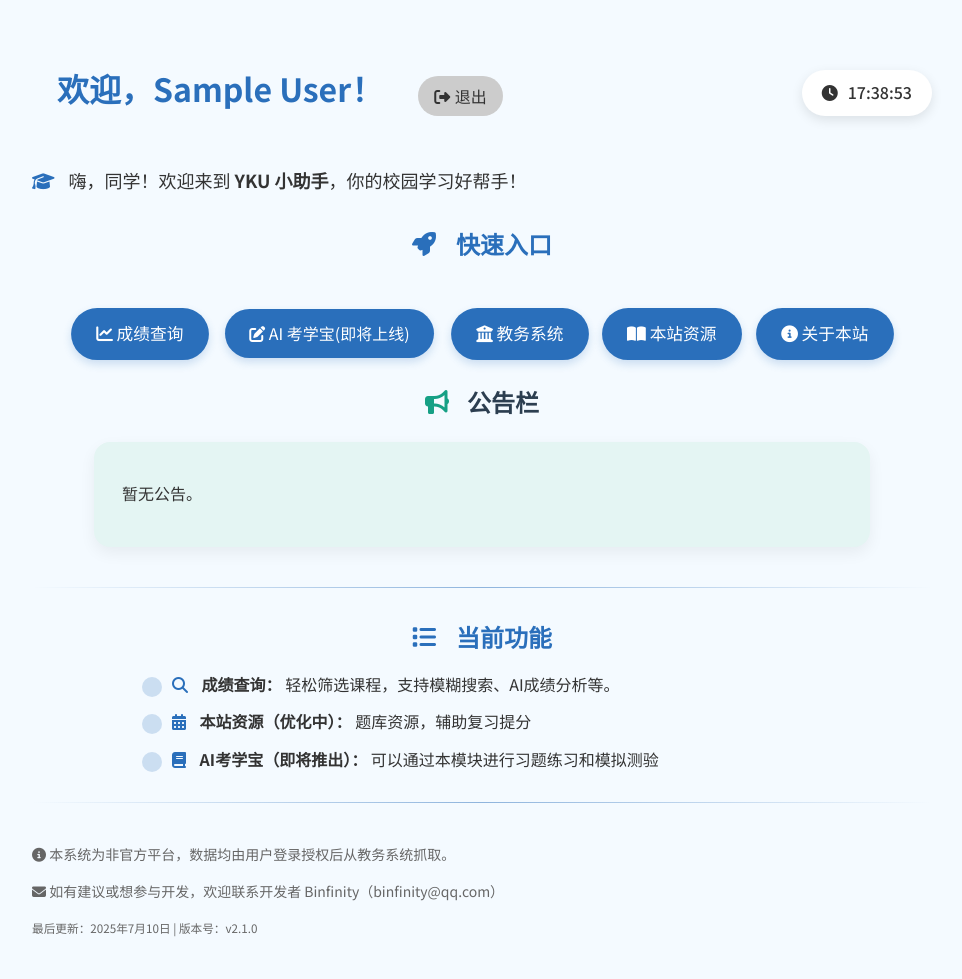
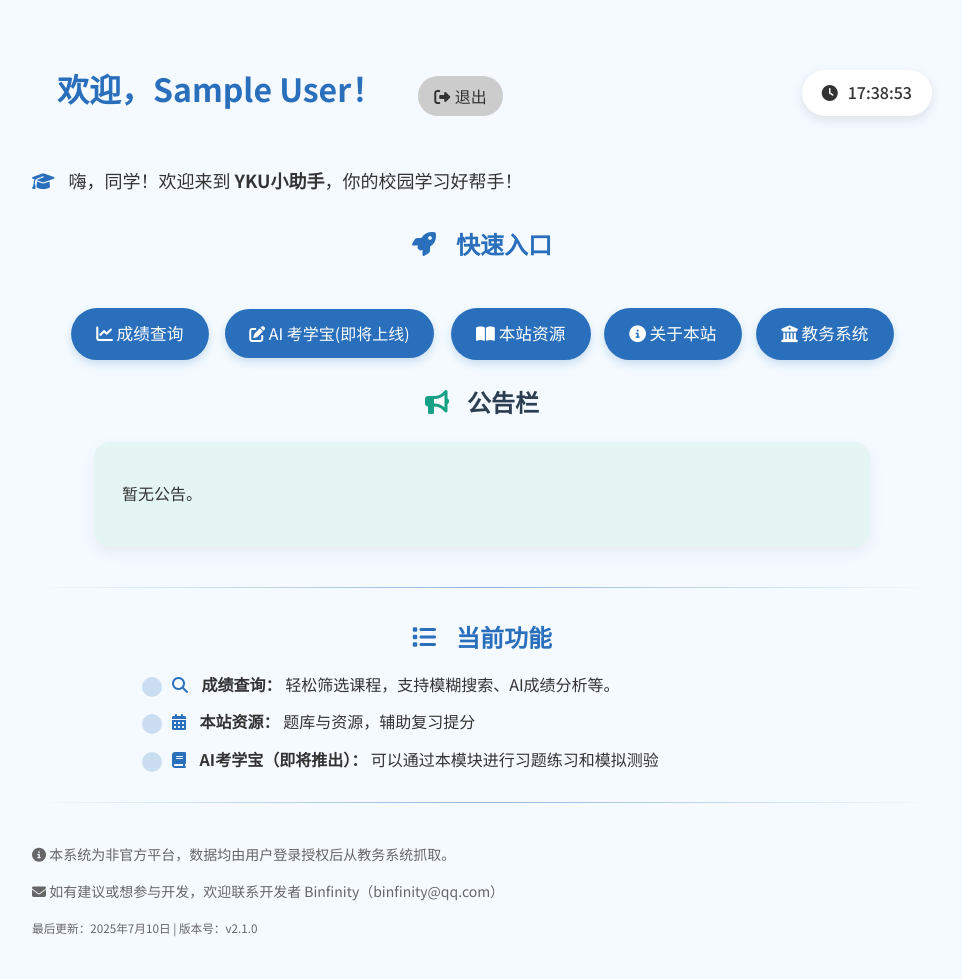
Before and after one commit to AaaBinfinity/yku_helper, a Flask app: page /home in a window 1280 px wide. Shown: the whole page, without its empty margins (158-1120 px from the left). Run offline with Flask 3, Linux system fonts and the light colour scheme; the visitor is signed in with stand-in values (Sample User, id 1); data that the repository does not hold is empty.

Commit message:
优化资源页面，修复home快速按钮不自动换行的bug

```diff
--- a/app/templates/home.html
+++ b/app/templates/home.html
@@ -158,7 +158,9 @@
             justify-content: center;
             gap: 20px;
             margin-top: 30px;
+            flex-wrap: wrap;
         }
+
 
         /* Animations */
         @keyframes fadeIn {
@@ -243,7 +245,7 @@
 
         <p class="welcome-text">
             <i class="fas fa-graduation-cap feature-icon"></i>
-            嗨，同学！欢迎来到 <strong>YKU 小助手</strong>，你的校园学习好帮手！
+            嗨，同学！欢迎来到 <strong>YKU小助手</strong>，你的校园学习好帮手！
         </p>
 
         <h2><i class="fas fa-rocket feature-icon"></i> 快速入口</h2>
@@ -254,19 +256,14 @@
             <a href="#" class="btn">
                 <i class="fas fa-edit"></i> AI 考学宝(即将上线)
             </a>
-
-            <a href="https://jwgl.yku.edu.cn/jsxsd/" class="btn pulse" target="_blank" rel="noopener noreferrer">
-                <i class="fas fa-university"></i> 教务系统
-            </a>
-
             <a href="{{ url_for('main.show_resources') }}" class="btn pulse">
                 <i class="fas fa-book-open"></i> 本站资源
             </a>
-
-
-
             <a href="{{ url_for('main.about') }}" class="btn pulse">
                 <i class="fas fa-info-circle"></i> 关于本站
+            </a>
+            <a href="https://jwgl.yku.edu.cn/jsxsd/" class="btn pulse" target="_blank" rel="noopener noreferrer">
+                <i class="fas fa-university"></i> 教务系统
             </a>
         </div>
 
@@ -312,7 +309,7 @@
 
             <li>
                 <i class="fas fa-calendar-alt feature-icon"></i>
-                <strong>本站资源（优化中）：</strong> 题库资源，辅助复习提分
+                <strong>本站资源：</strong> 题库与资源，辅助复习提分
             </li>
             <li>
                 <i class="fas fa-book feature-icon"></i>
--- a/app/templates/resources.html
+++ b/app/templates/resources.html
@@ -135,9 +135,6 @@
             padding: 1rem;
         }
 
-        .resource-item {
-            /* 保持原有样式 */
-        }
 
         @media (min-width: 768px) {
             .resource-grid {
```
